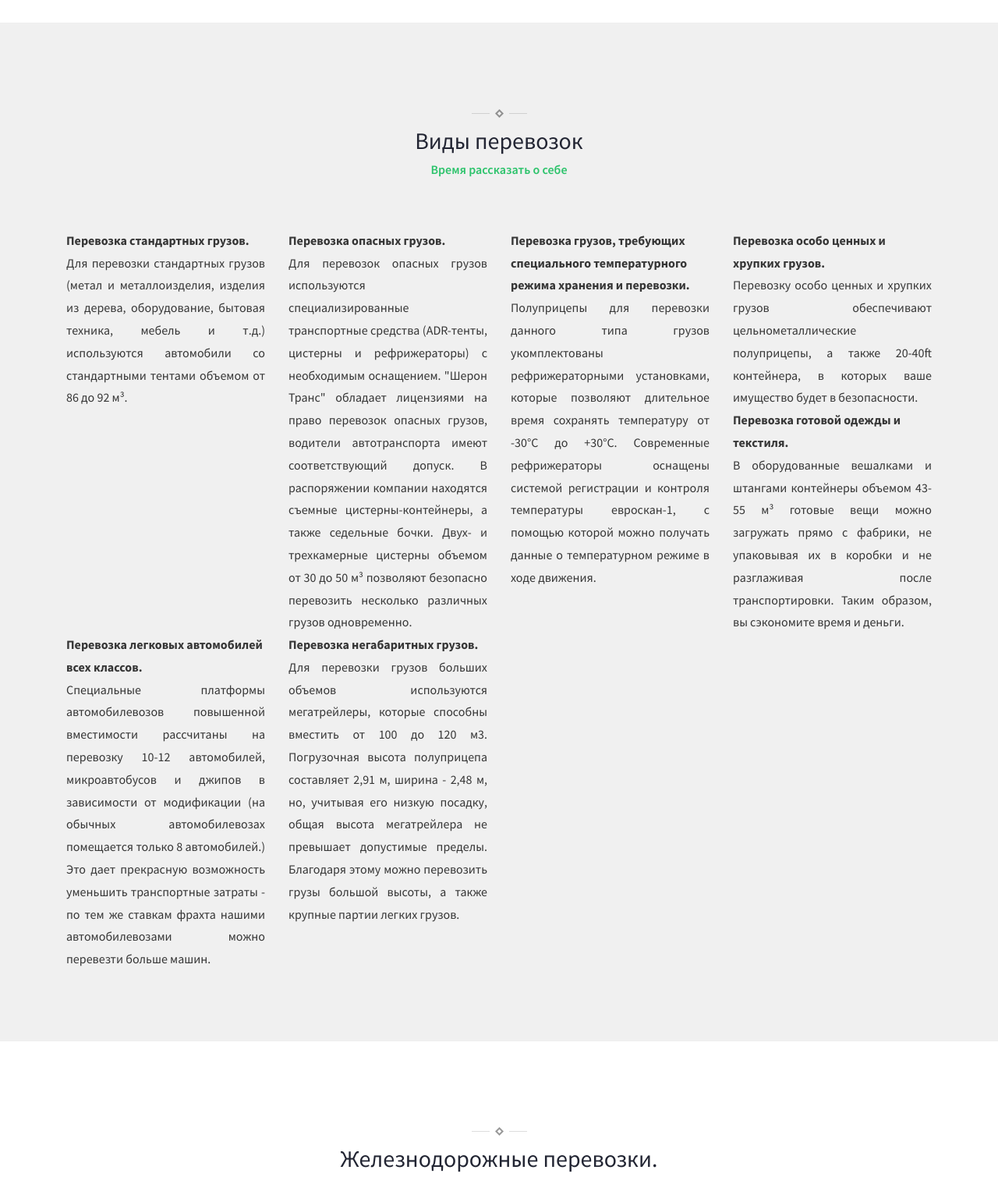
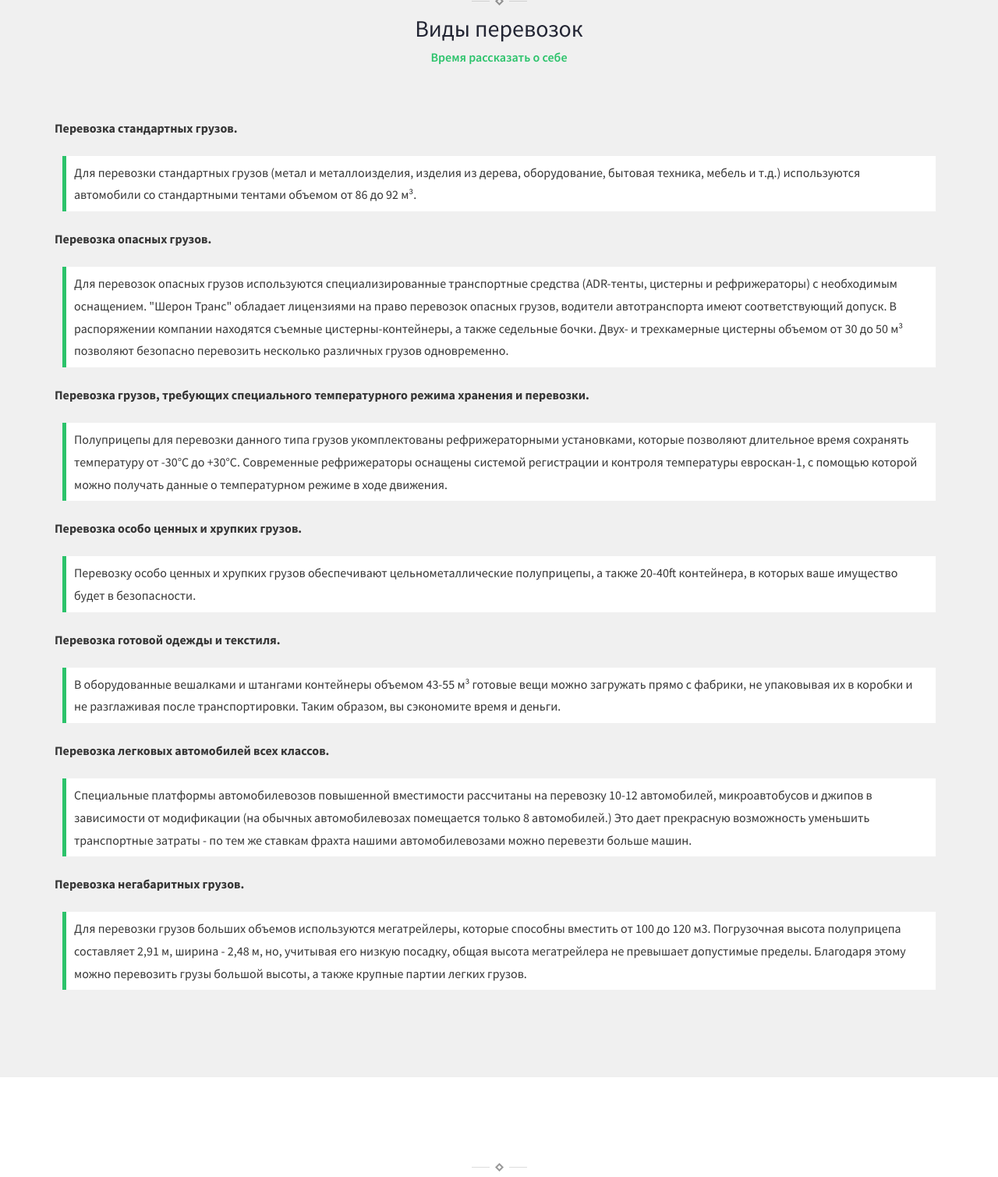
Before and after one commit to 4johndoe/sharon, a PHP site: page /sharon/ in a window 1280 px wide. Shown: the part 3906-5415 px from the top of the page at 78% size. Run offline with PHP 8.4, Linux system fonts and the light colour scheme; some libraries are stand-ins or nearby versions.

Commit message:
blockquote {content: open-quote was f@ing killed}

```diff
--- a/index.php
+++ b/index.php
@@ -298,9 +298,9 @@
 					<!--/.about-text-->
 					<blockquote>
 						<p align="justify">
-							<br><i class="fa fa-check-square-o"></i>
+							<i class="fa fa-check-square-o"></i>
 							Получает необходимые согласования проезда (автомобильными дорогами, улицами городов, железнодорожными переездами и т.п.), оформляет разрешения УГАИ МВД Украины на проезд негабаритных и тяжеловесных автопоездов территорией Украины и в случае необходимости организует сопровождение патрульным автомобилем ГАИ или автомобилем прикрытия;
-							<br><br>
+							<br>
 							<i class="fa fa-check-square-o"></i>
 							Оформляет разрешения УГАИ МВД Украины на проезд по территории Украины транспортных средств с опасными грузами в случае отклонения их маршрута движения установленных Минтранссвязи и УГАИ МВД Украины.
 						</p>
@@ -309,7 +309,7 @@
 						Для расчета стоимости спецразрешения на проезд тяжеловесного или негабаритного автопоезда по территории Украины необходимо предоставить следующую информацию:
 					</p>
 					<blockquote>
-						<p><br>
+						<p>
 							1. Маршрут следования;<br>
 							2. Общая масса автопоезда с грузом;<br>
 							3. Максимальная длина, ширина и высота автопоезда с грузом;<br>
@@ -323,7 +323,7 @@
 						Для оформления спецразрешения необходимо дополнительно предоставить следующую информацию:
 					</p>
 					<blockquote>
-						<p><br>
+						<p>
 							1. Регистрационные номера автопоезда;<br>
 							2. Марку грузовика / тягача и прицепа / полуприцепа;<br>
 							3. Наименование груза;<br>
@@ -337,7 +337,7 @@
 						Образцы заявок украинском, русском и английском языке прилагаются.
 					</p>
 					<blockquote>
-						<p><br>
+						<p>
 							Інформаційний лист (укр. мова) <br>
 							Информационное письмо (русский язык) <br>
 							Information list (eng.) <br>
@@ -382,68 +382,82 @@
 		<div class="row">
 			<div class="owlCarousel project-carousel">
 				<div class="mt-projects-wrapper col-xs-12">
-					<div class=" col-lg-3 col-md-3">
+					<!-- <div class=" col-lg-3 col-md-3"> -->
 						<p>
 							<p class="about-text"><b>Перевозка стандартных грузов.</b></p>
+							<blockquote>
 								<p align="justify">
 									Для перевозки стандартных грузов (метал и металлоизделия, изделия из дерева, оборудование, бытовая техника, мебель и т.д.) используются автомобили со стандартными тентами объемом от 86 до 92 м³.
 								</p>
+							</blockquote>
 						</p>
-					</div>
+					<!-- </div> -->
 					<!--/.work-->
-					<div class=" col-lg-3 col-md-3">
+					<!-- <div class=" col-lg-3 col-md-3"> -->
 						<p>
 							<p class="about-text"><b>Перевозка опасных грузов.</b></p>
+							<blockquote>
 								<p align="justify">
 									Для перевозок опасных грузов используются специализированные транспортные средства (ADR-тенты, цистерны и рефрижераторы) с необходимым оснащением. "Шерон Транс" обладает лицензиями на право перевозок опасных грузов, водители автотранспорта имеют соответствующий допуск. В распоряжении компании находятся съемные цистерны-контейнеры, а также седельные бочки. Двух- и трехкамерные цистерны объемом от 30 до 50 м³ позволяют безопасно перевозить несколько различных грузов одновременно.
 								</p>
+							</blockquote>
 						</p>
-					</div>
+					<!-- </div> -->
 					<!--/.work-->
-					<div class=" col-lg-3 col-md-3">
+					<!-- <div class=" col-lg-3 col-md-3"> -->
 						<p>
 							<p class="about-text"><b>Перевозка грузов, требующих специального температурного режима хранения и перевозки.</b></p>
+							<blockquote>
 								<p align="justify">
 									Полуприцепы для перевозки данного типа грузов укомплектованы рефрижераторными установками, которые позволяют длительное время сохранять температуру от -30°С до +30°С. Современные рефрижераторы оснащены системой регистрации и контроля температуры евроскан-1, с помощью которой можно получать данные о температурном режиме в ходе движения.
 								</p>
+							</blockquote>
 						</p>
-					</div>
+					<!-- </div> -->
 					<!--/.work-->
-					<div class=" col-lg-3 col-md-3">
+					<!-- <div class=" col-lg-3 col-md-3"> -->
 						<p>
 							<p class="about-text"><b>Перевозка особо ценных и хрупких грузов.</b></p>
+							<blockquote>
 								<p align="justify">
 									Перевозку особо ценных и хрупких грузов обеспечивают цельнометаллические полуприцепы, а также 20-40ft контейнера, в которых ваше имущество будет в безопасности.
 								</p>
+							</blockquote>
 						</p>
-					</div>
+					<!-- </div> -->
 					<!--/.work-->
-					<div class=" col-lg-3 col-md-3">
+					<!-- <div class=" col-lg-3 col-md-3"> -->
 						<p>
 							<p class="about-text"><b>Перевозка готовой одежды и текстиля.</b></p>
+							<blockquote>
 								<p align="justify">
 									В оборудованные вешалками и штангами контейнеры объемом 43-55 м³ готовые вещи можно загружать прямо с фабрики, не упаковывая их в коробки и не разглаживая после транспортировки. Таким образом, вы сэкономите время и деньги.
 								</p>
+							</blockquote>
 						</p>
-					</div>
+					<!-- </div> -->
 					<!--/.work-->
-					<div class=" col-lg-3 col-md-3">
+					<!-- <div class=" col-lg-3 col-md-3"> -->
 						<p>
 							<p class="about-text"><b>Перевозка легковых автомобилей всех классов.</b></p>
+							<blockquote>
 								<p align="justify">
 									Специальные платформы автомобилевозов повышенной вместимости рассчитаны на перевозку 10-12 автомобилей, микроавтобусов и джипов в зависимости от модификации (на обычных автомобилевозах помещается только 8 автомобилей.) Это дает прекрасную возможность уменьшить транспортные затраты - по тем же ставкам фрахта нашими автомобилевозами можно перевезти больше машин.
 								</p>
+							</blockquote>
 						</p>
-					</div>
+					<!-- </div> -->
 					<!--/.work-->
-					<div class=" col-lg-3 col-md-3">
+					<!-- <div class=" col-lg-3 col-md-3"> -->
 						<p>
 							<p class="about-text"><b>Перевозка негабаритных грузов.</b></p>
+							<blockquote>
 								<p align="justify">
 									Для перевозки грузов больших объемов используются мегатрейлеры, которые способны вместить от 100 до 120 м3. Погрузочная высота полуприцепа составляет 2,91 м, ширина - 2,48 м, но, учитывая его низкую посадку, общая высота мегатрейлера не превышает допустимые пределы. Благодаря этому можно перевозить грузы большой высоты, а также крупные партии легких грузов.
 								</p>
+							</blockquote>
 						</p>
-					</div>
+					<!-- </div> -->
 					<!--/.work-->
 				</div>
 				<!--/.mt-projects-wrapper-->
--- a/wp-content/themes/pixova-lite/layout/css/style.css
+++ b/wp-content/themes/pixova-lite/layout/css/style.css
@@ -255,7 +255,7 @@ blockquote {
 }
 blockquote:before {
     color: #2cc36b;
-    content: open-quote;
+    /*content: open-quote;*/
     font-size: 4em;
     line-height: .1em;
     margin-right: .25em;
```
Lines whose indentation alone changed are shown as unchanged.
